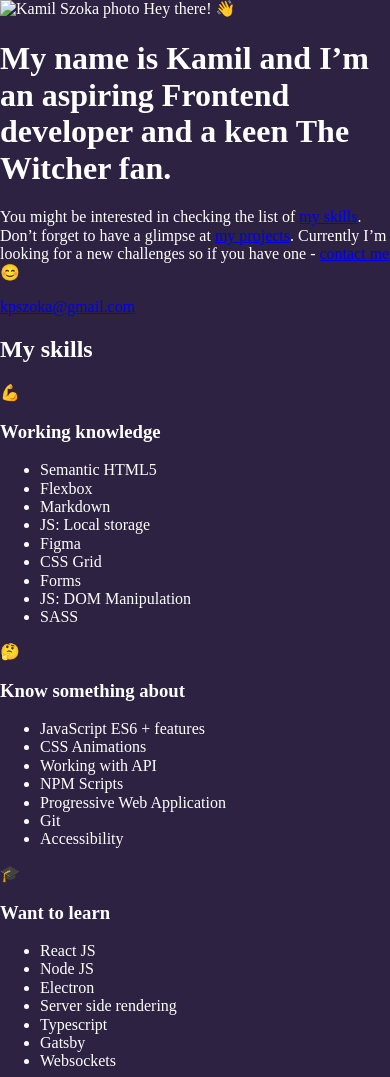
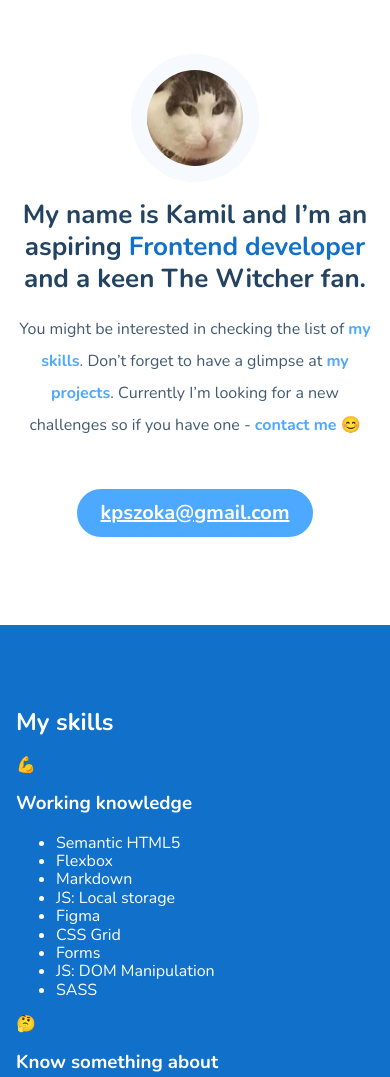
Before and after one commit to kamil-szoka/kamil-szoka.github.io, a website built with webpack: page src/pages/index.html in a window 390 px wide. Shown: the top 1077 px of the page. Built offline with nearby package versions, Linux system fonts and the light colour scheme.

Commit message:
CSS hero section for mobile

```diff
--- a/src/pages/index.html
+++ b/src/pages/index.html
@@ -22,24 +22,30 @@
   </head>
   <body>
     <main>
-      <section class="about">
-        <div class="about__container">
-          <img alt="Kamil Szoka photo" class="about__image" />
-          <span class="about__hello">Hey there! 👋 </span>
+      <section class="hero">
+        <div class="hero__image-container">
+          <img
+            src="../assets/img/cat.jpg"
+            alt="Kamil Szoka photo"
+            class="hero__image"
+          />
+          <span class="hero__hello">Hey there! 👋 </span>
         </div>
-        <div class="about__description">
-          <h1 class="about__header">
+        <div class="hero__description">
+          <h1 class="hero__header">
             My name is Kamil and I’m an aspiring
-            <span class="about__special">Frontend developer</span> and a keen
-            The Witcher fan.
+            <span class="hero__special">Frontend developer</span> and a keen The
+            Witcher fan.
           </h1>
-          <p class="about__paragraph">
+          <p class="hero__paragraph">
             You might be interested in checking the list of
-            <a href="#skills"> my skills</a>. Don’t forget to have a glimpse at
-            <a href="#projects">my projects</a>. Currently I’m looking for a new
-            challenges so if you have one - <a href="#contact">contact me</a> 😊
+            <a class="hero__link" href="#skills"> my skills</a>. Don’t forget to
+            have a glimpse at
+            <a class="hero__link" href="#projects">my projects</a>. Currently
+            I’m looking for a new challenges so if you have one -
+            <a class="hero__link" href="#contact">contact me</a> 😊
           </p>
-          <a href="mailto:kpszoka@gmail.com" class="about__contact"
+          <a href="mailto:kpszoka@gmail.com" class="hero__contact"
             >kpszoka@gmail.com</a
           >
         </div>
--- a/src/scss/_variables.scss
+++ b/src/scss/_variables.scss
@@ -1 +1,4 @@
-$wtf: #2D2241;
+$blue: #1070ca;
+$lightBlue: #4da8ff;
+$text: #425a70;
+$textDark: #234361;
--- a/src/scss/main.scss
+++ b/src/scss/main.scss
@@ -1,13 +1,20 @@
 @import "~normalize.css";
 
 @import "_variables";
-@import "modules/hello.scss";
+@import "modules/hero.scss";
+@import "modules/skills.scss";
+@import url("https://fonts.googleapis.com/css2?family=Nunito:wght@300;600;700&family=Roboto+Mono:wght@400;700&display=swap");
+html {
+  box-sizing: border-box;
+}
+
+*,
+*::before,
+*::after {
+  box-sizing: inherit;
+}
 
 body {
-  background: $wtf;
-  color: #fff;
-  display: flex;
-  align-items: center;
-  justify-content: center;
-  min-height: 100vh;
+  font-family: "Nunito", sans-serif;
+  color: $text;
 }
--- /dev/null
+++ b/src/scss/modules/hero.scss
@@ -0,0 +1,52 @@
+.hero {
+  padding: 54px 16px 0;
+  &__contact {
+    border-radius: 64px;
+    color: #fff;
+    background: $lightBlue;
+    display: inline-block;
+    padding: 4px 24px;
+    font-weight: bold;
+    font-size: 20px;
+    line-height: 40px;
+  }
+  &__description {
+    text-align: center;
+  }
+  &__header {
+    font-size: 26px;
+    line-height: 32px;
+    text-align: center;
+    color: $textDark;
+  }
+  &__hello {
+    display: none;
+  }
+  &__image {
+    width: 96px;
+    height: 96px;
+    border-radius: 50%;
+    border: 16px solid #f6f9fd;
+    box-sizing: content-box;
+  }
+  &__image-container {
+    display: flex;
+    align-items: center;
+    justify-content: center;
+  }
+  &__link {
+    font-weight: bold;
+    color: $lightBlue;
+    text-decoration: none;
+  }
+  &__paragraph {
+    font-weight: 300;
+    font-size: 16px;
+    line-height: 32px;
+    text-align: center;
+    margin-bottom: 48px;
+  }
+  &__special {
+    color: $blue;
+  }
+}
--- /dev/null
+++ b/src/scss/modules/skills.scss
@@ -0,0 +1,6 @@
+.skills {
+  background: $blue;
+  color: #fff;
+  margin-top: 88px;
+  padding: 64px 16px 88px;
+}
```
Also changed, not shown: src/assets/img/cat.jpg (added).
